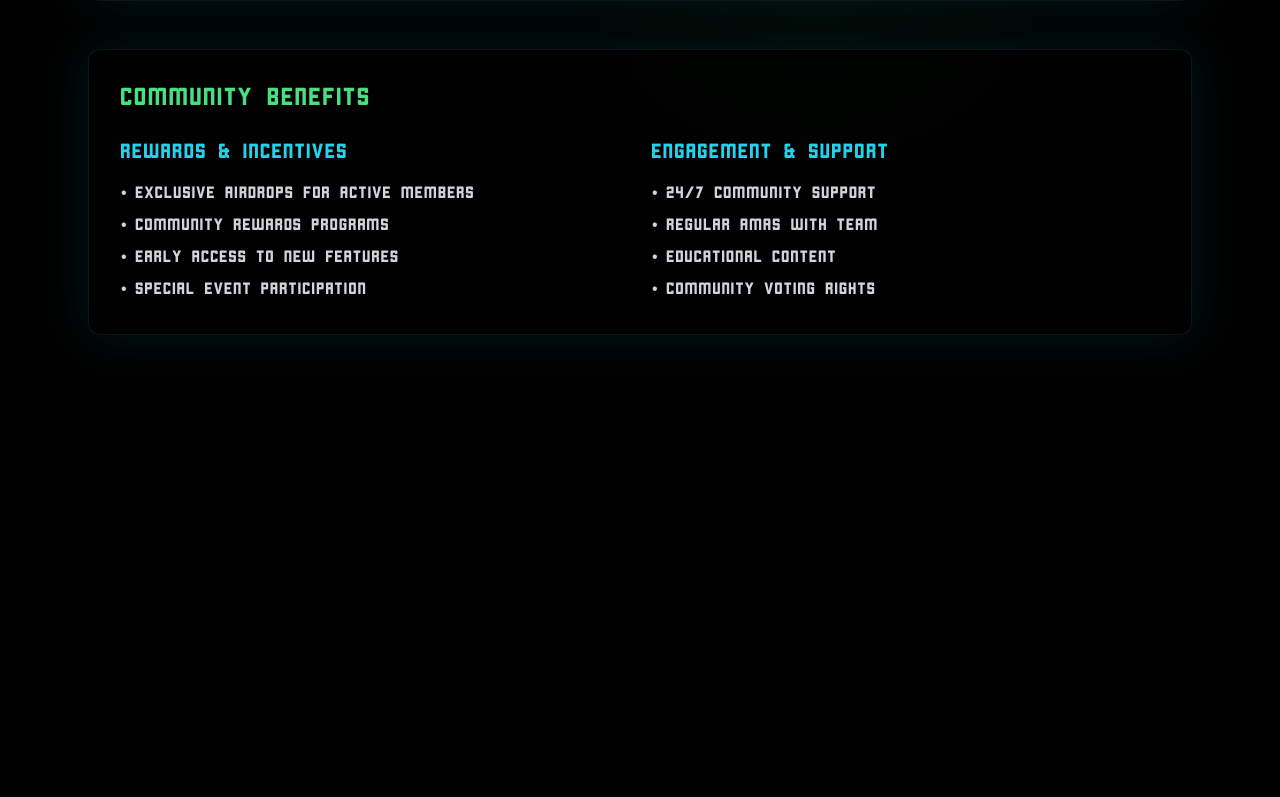
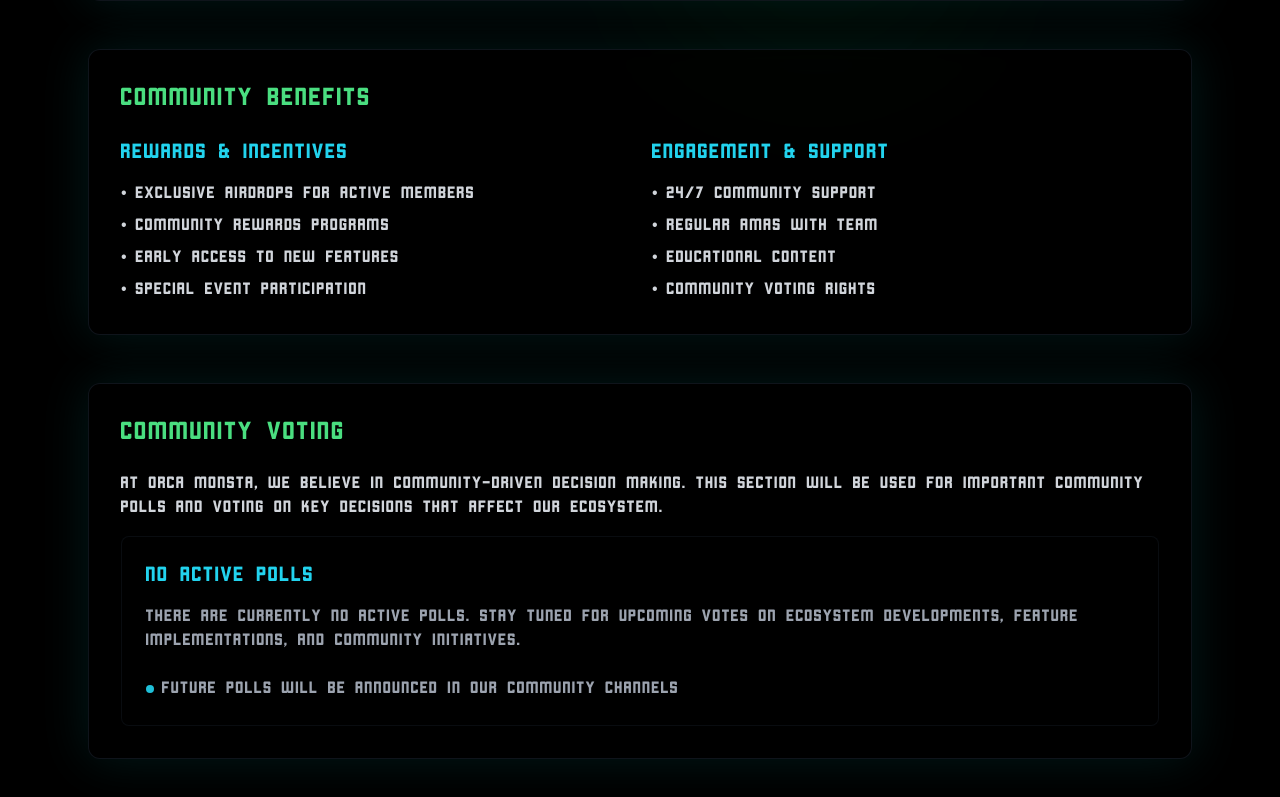
Before and after one commit to OrcaMonsta/orcamonsta1, a Next.js app: page /community in a window 1280 px wide. Shown: the part 741-1538 px from the top of the page. Before the commit the page ends 1124 px from the top, so only its background shows below. Built offline with nearby package versions, Linux system fonts and the light colour scheme.

Commit message:
Add community voting section to Community Hub with placeholder for future polls

```diff
--- a/app/community/page.tsx
+++ b/app/community/page.tsx
@@ -171,6 +171,34 @@ export default function Community() {
             </div>
           </div>
         </div>
+
+        {/* Community Voting */}
+        <div className="backdrop-blur-md bg-black/30 rounded-xl p-8 border border-gray-800/50
+          shadow-[0_0_50px_rgba(0,255,255,0.1)] mt-12">
+          <h2 className={`${cornerstone.className} text-2xl text-green-400 mb-6`}>
+            COMMUNITY VOTING
+          </h2>
+
+          <div className="space-y-6">
+            <div className="text-gray-300">
+              <p className="mb-4">
+                AT ORCA MONSTA, WE BELIEVE IN COMMUNITY-DRIVEN DECISION MAKING. THIS SECTION WILL BE USED FOR IMPORTANT COMMUNITY POLLS AND VOTING ON KEY DECISIONS THAT AFFECT OUR ECOSYSTEM.
+              </p>
+              <div className="backdrop-blur-md bg-black/20 rounded-lg p-6 border border-gray-800/30">
+                <div className={`${cornerstone.className} text-cyan-400 text-xl mb-4`}>
+                  NO ACTIVE POLLS
+                </div>
+                <p className="text-gray-400">
+                  THERE ARE CURRENTLY NO ACTIVE POLLS. STAY TUNED FOR UPCOMING VOTES ON ECOSYSTEM DEVELOPMENTS, FEATURE IMPLEMENTATIONS, AND COMMUNITY INITIATIVES.
+                </p>
+                <div className="mt-6 flex items-center gap-2">
+                  <div className="w-2 h-2 bg-cyan-400 rounded-full animate-pulse"></div>
+                  <span className="text-gray-400">FUTURE POLLS WILL BE ANNOUNCED IN OUR COMMUNITY CHANNELS</span>
+                </div>
+              </div>
+            </div>
+          </div>
+        </div>
       </div>
     </main>
   )
```
